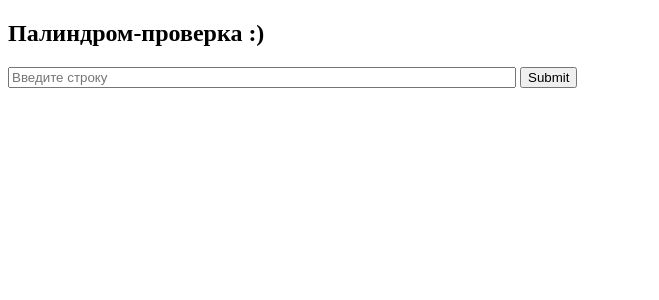
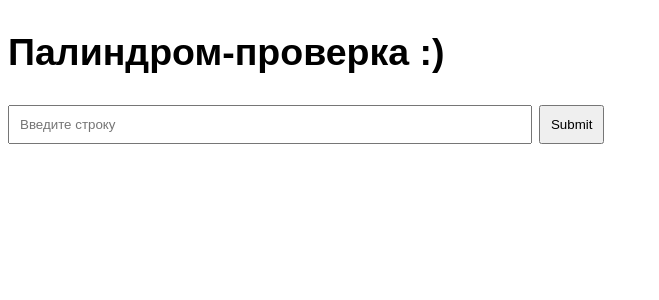
Before and after one commit to timmyru/examples, a PHP site: page / in a window 1280 px wide. Shown: the top 300 px of the page, without its empty margins (0-659 px from the left). Run offline with PHP 8.4, Linux system fonts and the light colour scheme.

Commit message:
Add files via upload

```diff
--- a/index.php
+++ b/index.php
@@ -1,9 +1,12 @@
 <?php
 
+//проверяем, есть ли в гет-запросе ключ text
 if (isset($_GET['text'])) {
+    //записываем строку, введенную пользователем, в переменную, затем избавляем ее от пробелов и заглавные буквы превращаем в строчные
     $text = $_GET['text'];
     $newText = str_replace(' ', '', mb_strtolower($text, 'utf-8'));
 
+    //функция, которая перебирает нашу строку и записывает в массив все комбинации букв, идущих подряд. Минимальная длина такой комбинации - три символа
     function explodeVars($text)
     {
         $vars = [];
@@ -18,6 +21,7 @@ if (isset($_GET['text'])) {
         return $vars;
     }
 
+    //функция, которая зеркально переворачивает наш текст
     function reverse($text)
     {
         $arr = [];
@@ -27,12 +31,13 @@ if (isset($_GET['text'])) {
         return implode($arr);
     }
 
+    //получаем все комбинации изначального и зеркального вариантов
     $varsBeforeReverse = explodeVars($newText);
     $varsAfterReverse = explodeVars(reverse($newText));
 
+
+    //перебираем массивы, ищем совпадения, записываем совпадения в массив. Предварительно проверяем, является ли совпадение палиндромом с помощью функции reverse
     $match = [];
-    $longestMatch = $match[0];
-
     foreach ($varsBeforeReverse as $var) {
         if (in_array($var, $varsAfterReverse) &&
             $var == reverse($var)) {
@@ -40,12 +45,15 @@ if (isset($_GET['text'])) {
         }
     }
 
+    //ищем самое длинное совпадение, т.е. самый длинный подпалиндром
+    $longestMatch = $match[0];
     foreach ($match as $value) {
         if (mb_strlen($value) > mb_strlen($longestMatch)) {
             $longestMatch = $value;
         }
     }
 
+    //если палиндромов не найдено, то выводим первый символ, если самый длинный подпалиндром равен исходной строке, то выводим всю исходную строку, если нет - выводим этот подпалиндром
     if (!$longestMatch) {
         echo 'Палиндромов и подпалиндромов не найдено. Первый символ исходной строки: ' . mb_substr($text, 0, 1);
     } else if ($longestMatch == $newText) {
@@ -66,7 +74,16 @@ if (isset($_GET['text'])) {
     <title>Document</title>
 </head>
 <body>
-<form action="">
+<style>
+    body {
+        font-size: 25px;
+        font-family: Arial;
+    }
+    input {
+        padding: 10px;
+    }
+</style>
+<form action="index.php">
     <h2>Палиндром-проверка :)</h2>
     <input type="text" name="text" placeholder="Введите строку" style="width: 500px">
     <input type="submit">
```
